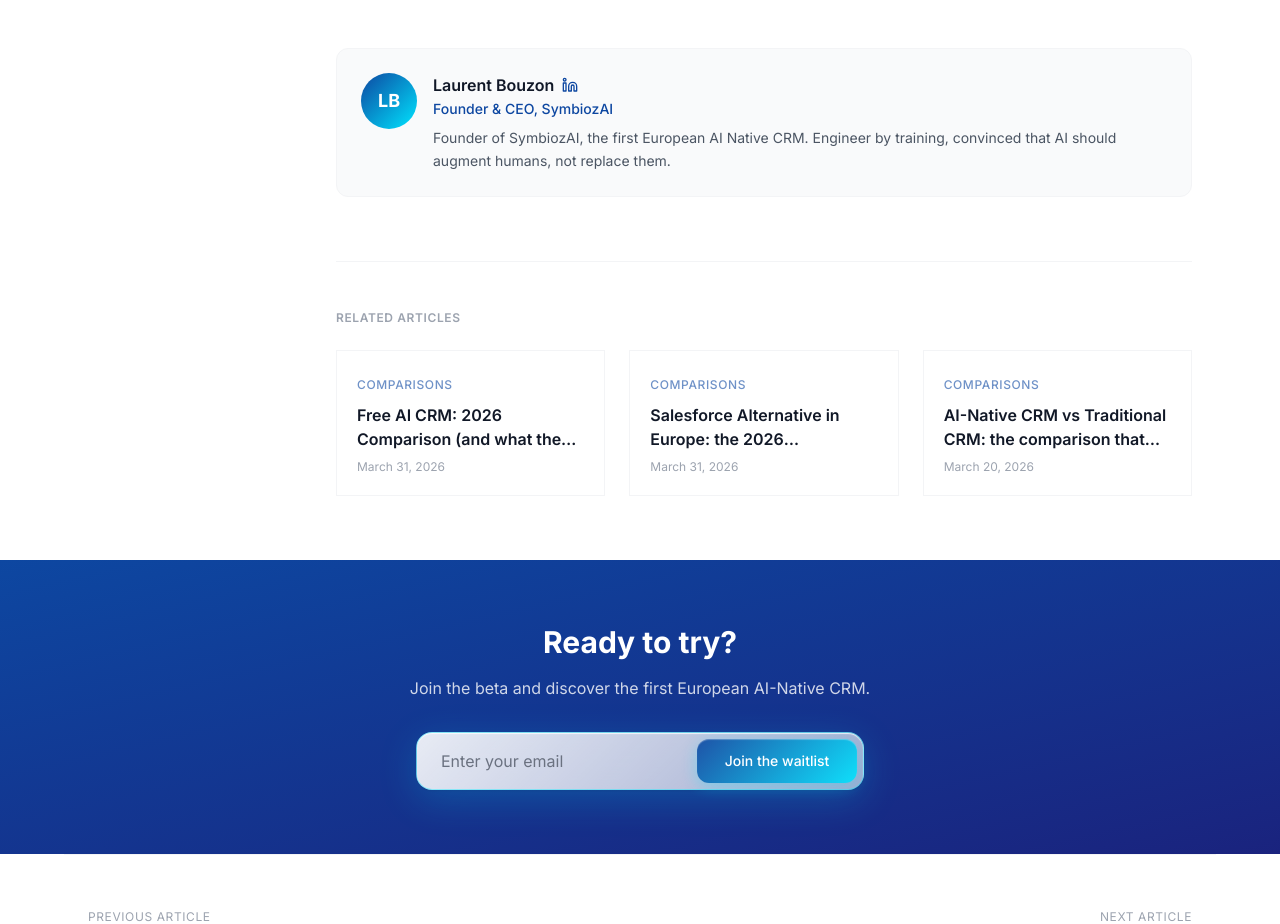
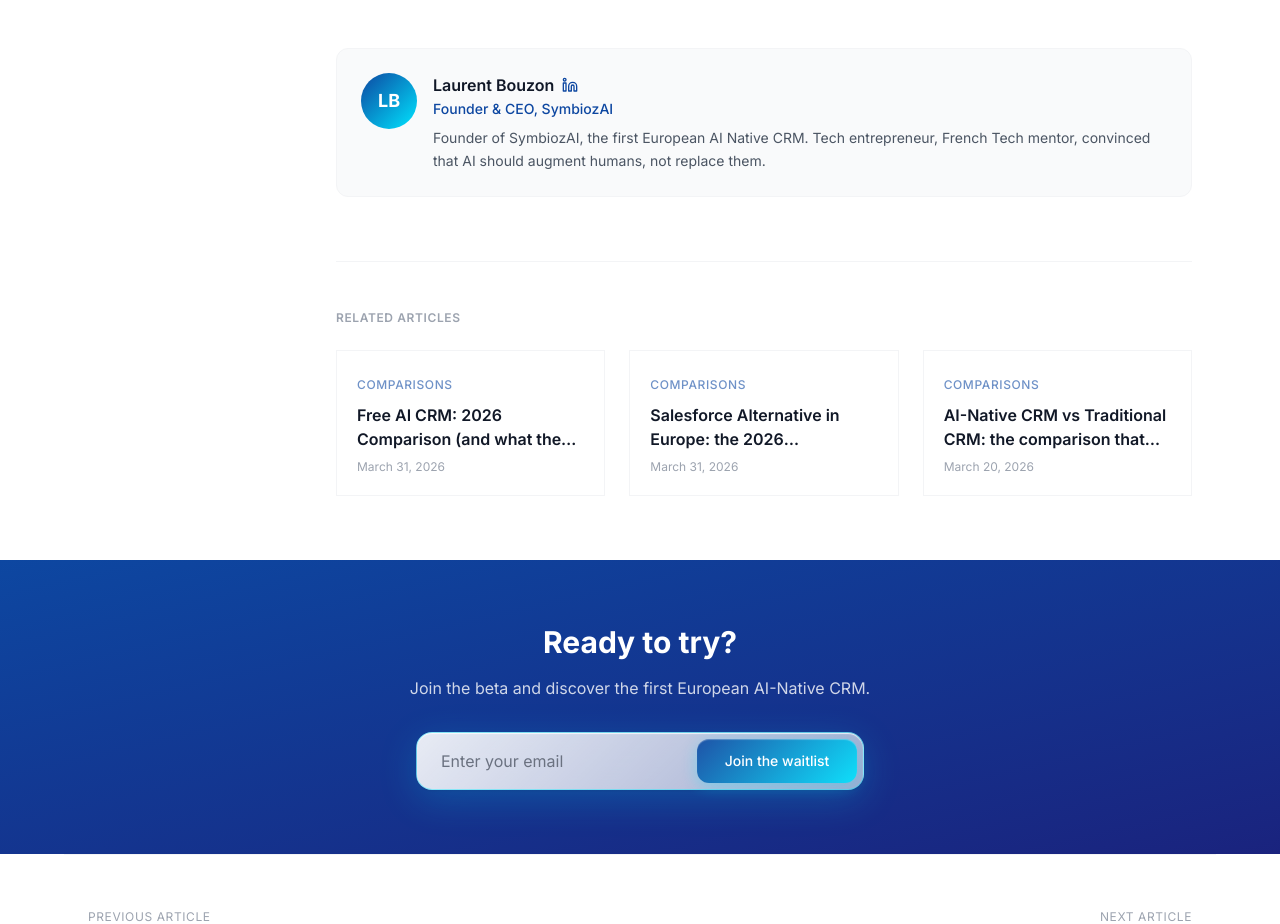
Before and after one commit to laurentbouzon-cmd/symbiozai_website, a Next.js app: page /en/blog/10-best-ai-crm-comparison in a window 1280 px wide. Shown: the part 7640-8564 px from the top of the page. Built offline with nearby package versions, Linux system fonts and the light colour scheme.

Commit message:
fix: author bio — entrepreneur tech, not engineer

```diff
--- a/components/blog/author-card.tsx
+++ b/components/blog/author-card.tsx
@@ -8,8 +8,8 @@ export function AuthorCard({ lang }: AuthorCardProps) {
   const isFr = lang === "fr"
 
   const bio = isFr
-    ? "Fondateur de SymbiozAI, le premier AI Native CRM europeen. Ingenieur de formation, convaincu que l'IA doit augmenter l'humain, pas le remplacer."
-    : "Founder of SymbiozAI, the first European AI Native CRM. Engineer by training, convinced that AI should augment humans, not replace them."
+    ? "Fondateur de SymbiozAI, le premier AI Native CRM europeen. Entrepreneur tech, mentor French Tech, convaincu que l'IA doit augmenter l'humain, pas le remplacer."
+    : "Founder of SymbiozAI, the first European AI Native CRM. Tech entrepreneur, French Tech mentor, convinced that AI should augment humans, not replace them."
 
   return (
     <div className="not-prose mt-12 mb-4 p-6 bg-gray-50 rounded-xl border border-gray-100">
```
